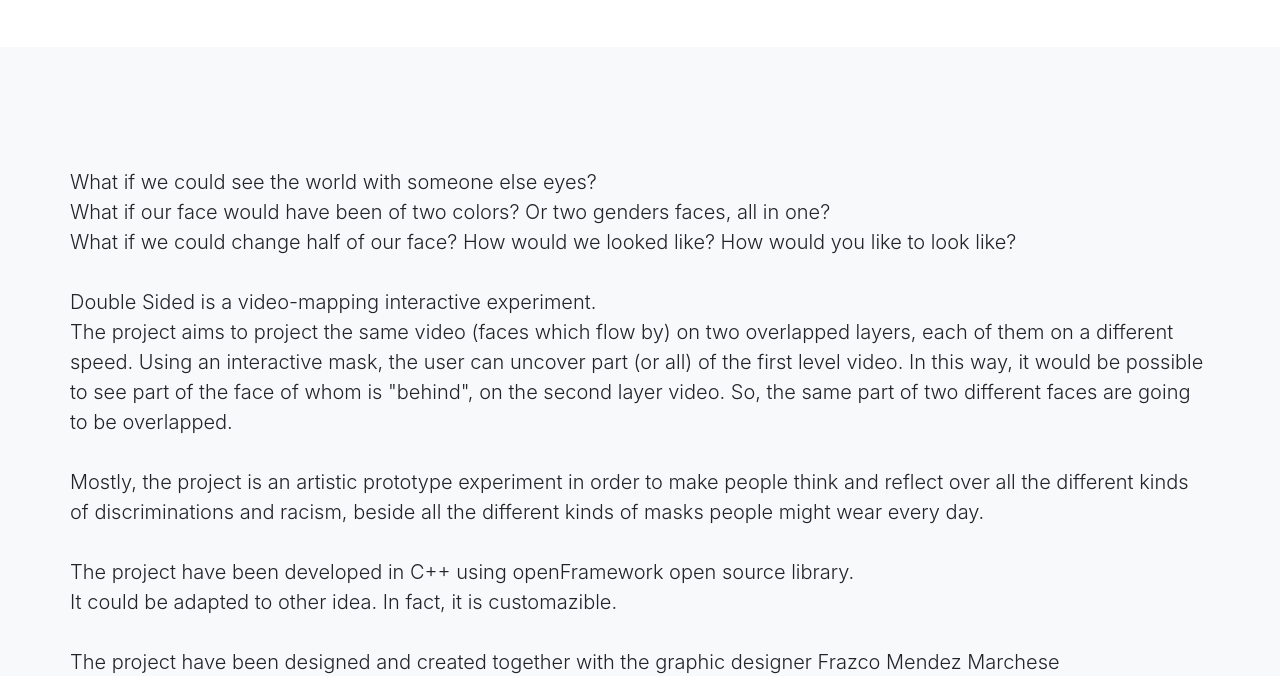
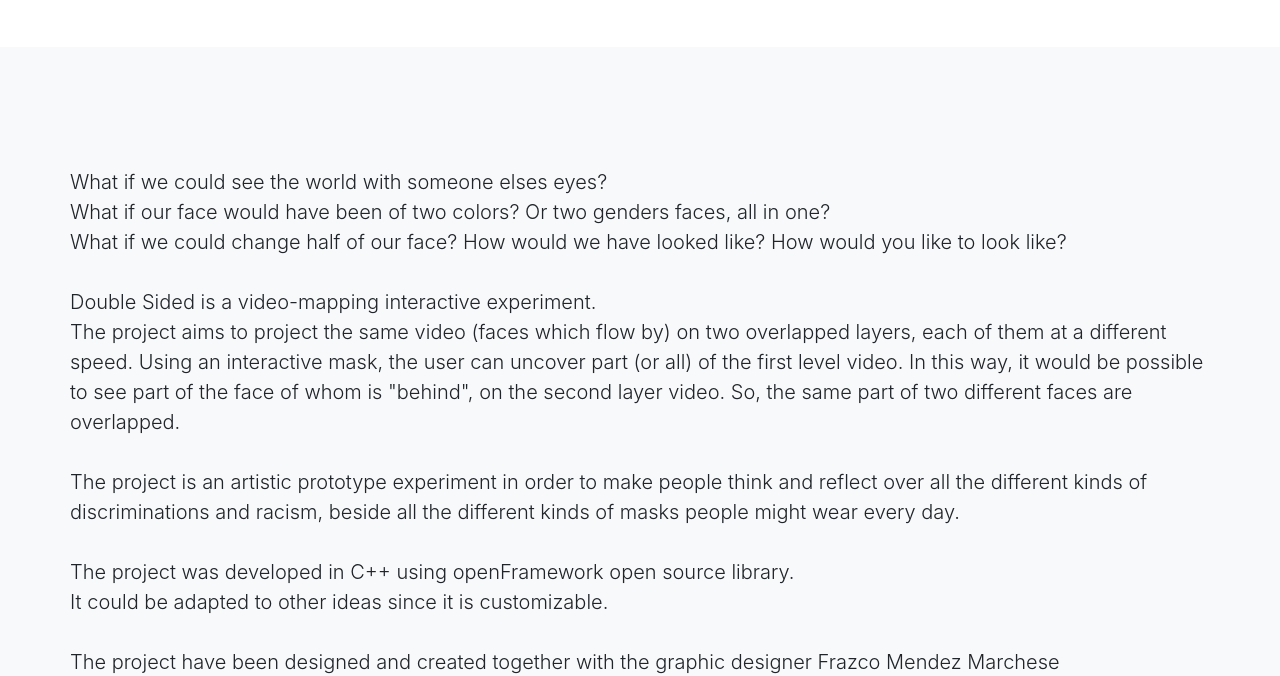
Before and after one commit to RonFrancesca/RonFrancesca.github.io, a website with bundled scripts: page doublesided.html in a window 1280 px wide. Shown: the part 125-801 px from the top of the page. Built offline with nearby package versions, Linux system fonts and the light colour scheme.

Commit message:
Update doublesided.html

```diff
--- a/doublesided.html
+++ b/doublesided.html
@@ -79,21 +79,21 @@
       <div class="container text-left">
         <div class="row">
           <p class="lead mb-1">
-           What if we could see the world with someone else eyes? <br>
+           What if we could see the world with someone elses eyes? <br>
            What if our face would have been of two colors? Or two genders faces, all in one? <br>
-           What if we could change half of our face? How would we looked like? How would you like to look like? <br><br>
+           What if we could change half of our face? How would we have looked like? How would you like to look like? <br><br>
           Double Sided is a video-mapping interactive experiment. <br>
           The project aims to project the same video (faces which flow by) on two overlapped layers,
-          each of them on a different speed. Using an interactive mask, the user can uncover part (or all) of the first level video.
+          each of them at a different speed. Using an interactive mask, the user can uncover part (or all) of the first level video.
           In this way, it would be possible to see part of the face of whom is "behind", on the second layer video.
-          So, the same part of two different faces are going to be overlapped.
+          So, the same part of two different faces are overlapped.
           <br><br>
-          Mostly, the project is an artistic prototype experiment in order to make people think and reflect over all the different kinds of discriminations and racism,
+          The project is an artistic prototype experiment in order to make people think and reflect over all the different kinds of discriminations and racism,
           beside all the different kinds of masks people might wear every day.
           <br><br>
-          The project have been developed in C++ using openFramework open source library.
+          The project was developed in C++ using openFramework open source library.
           <br>
-          It could be adapted to other idea. In fact, it is customazible.
+          It could be adapted to other ideas since it is customizable.
           <br><br>
           The project have been designed and created together with the graphic designer Frazco Mendez Marchese
           <a href="http://frazco.com.ar/" target="_top" style="color:#333333;text-decoration:underline" target="_blank">http://frazco.com.ar/</a><br><br>
@@ -103,7 +103,7 @@
             <img src="img/doublesided/face3.jpg" width="330" height="235" style="margin-bottom:1.5em;margin-right:1.5em;margin-top:1.5em">
             <img src="img/doublesided/face3.jpg" width="330" height="235" style="margin-bottom:1.5em;margin-right:1.5em;margin-top:1.5em">
           <br><br>
-          If you want to know more about Double Sided project, check out
+          If you want to know more about the Double Sided project, check out
           <a href="https://github.com/RonFrancesca/Double-Sided" target="_blank" style="color:#333333;text-decoration:underline">this link</a>. <br>
           </p>
         </div>
```
